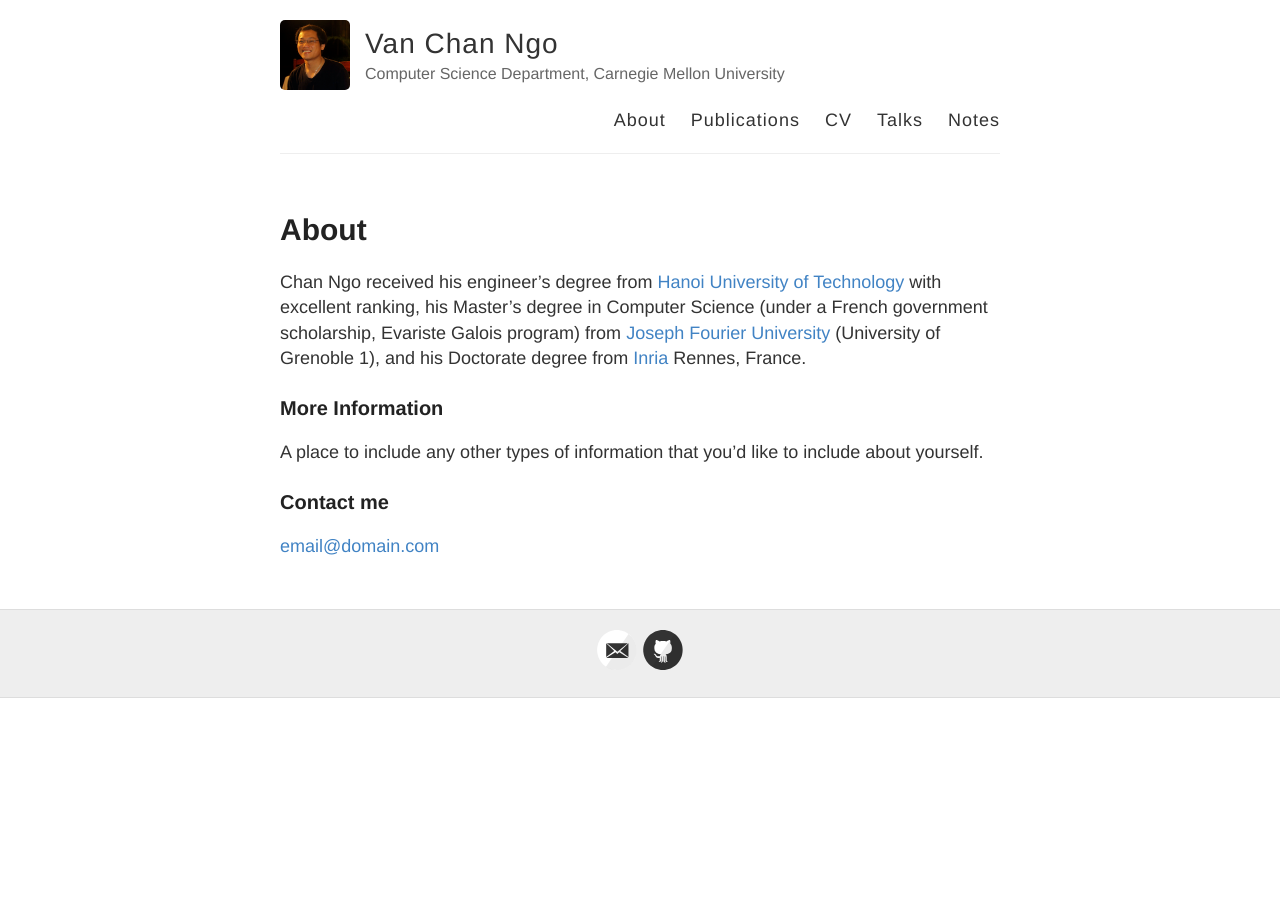
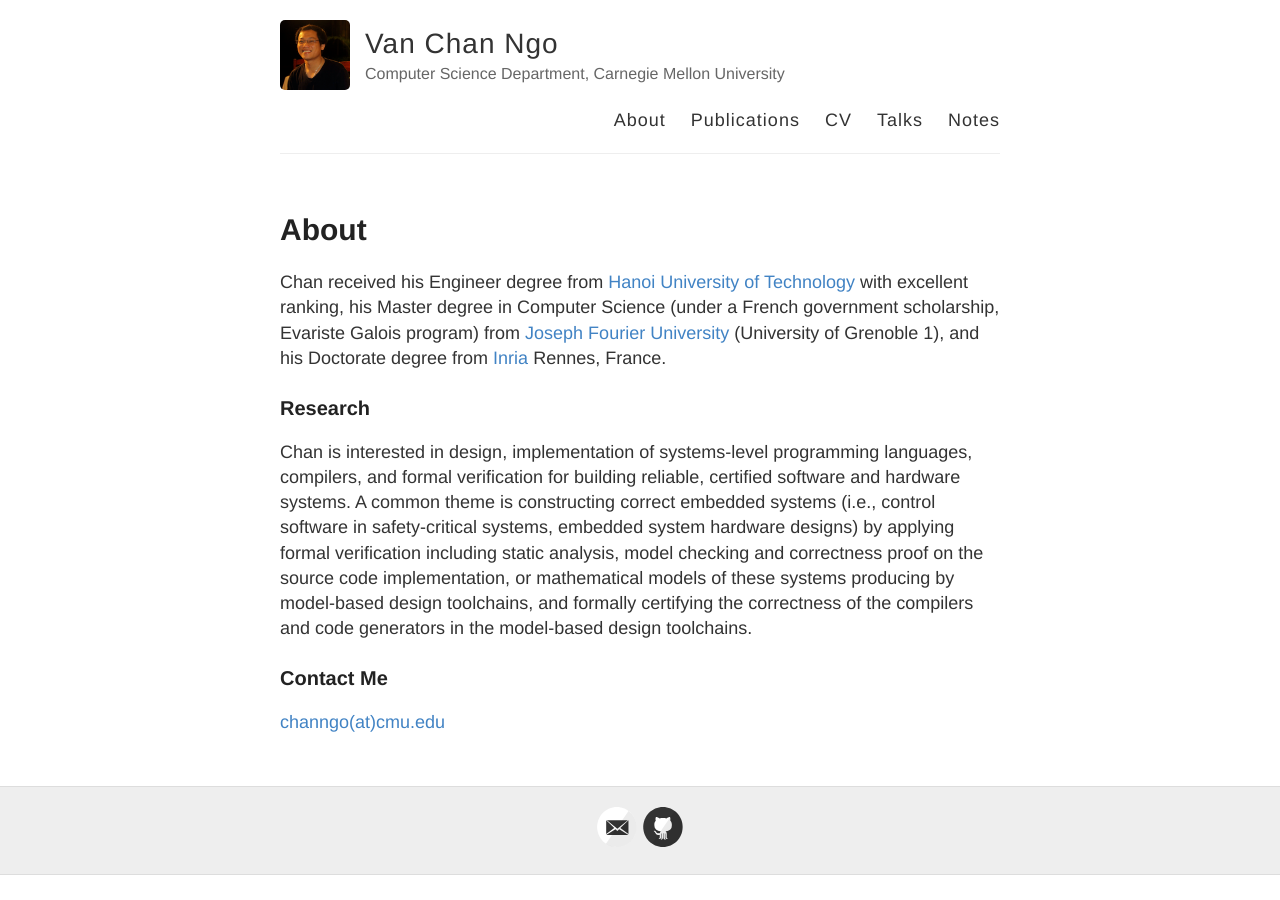
Before and after one commit to channgo2203/channgo2203.github.io, a Jekyll site: the page built from about.md, in a window 1280 px wide. Built offline with Jekyll 4.4.1, drawn with Linux system fonts in a browser that asks for light colours.

Commit message:
Updated about.md

```diff
--- a/about.md
+++ b/about.md
@@ -5,12 +5,12 @@
 published: true
 ---
 
-Chan Ngo received his engineer's degree from <a href="http://en.hust.edu.vn/home">Hanoi University of Technology</a> with excellent ranking, his Master's degree in Computer Science (under a French government scholarship, Evariste Galois program) from <a href="https://www.ujf-grenoble.fr/?language=en">Joseph Fourier University</a> (University of Grenoble 1), and his Doctorate degree from <a href="http://www.inria.fr/en/" target="_blank">Inria</a> Rennes, France.
+Chan received his Engineer degree from <a href="http://en.hust.edu.vn/home">Hanoi University of Technology</a> with excellent ranking, his Master degree in Computer Science (under a French government scholarship, Evariste Galois program) from <a href="https://www.ujf-grenoble.fr/?language=en">Joseph Fourier University</a> (University of Grenoble 1), and his Doctorate degree from <a href="http://www.inria.fr/en/" target="_blank">Inria</a> Rennes, France.
 
-### More Information
+### Research
 
-A place to include any other types of information that you'd like to include about yourself.
+Chan is interested in design, implementation of systems-level programming languages, compilers, and formal verification for building reliable, certified software and hardware systems. A common theme is constructing correct embedded systems (i.e., control software in safety-critical systems, embedded system hardware designs) by applying formal verification including static analysis, model checking and correctness proof on the source code implementation, or mathematical models of these systems producing by model-based design toolchains, and formally certifying the correctness of the compilers and code generators in the model-based design toolchains.
 
-### Contact me
+### Contact Me
 
-[email@domain.com](mailto:email@domain.com)
+[channgo(at)cmu.edu](mailto:channgo@cmu.edu)
```
